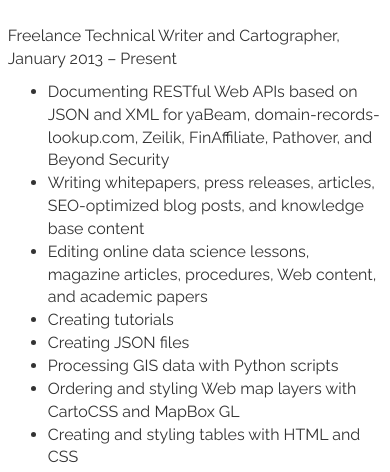
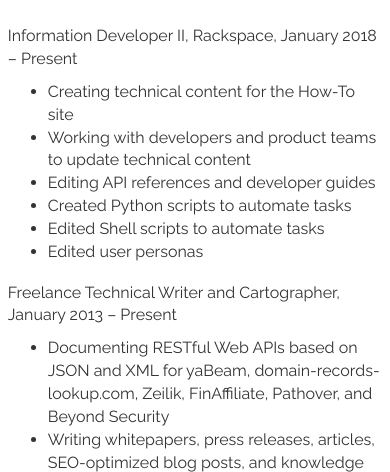
Before and after one commit to kdough03/kdough03.github.io, a plain HTML site: page cv.html in a window 390 px wide. Shown: the part 363-835 px from the top of the page. Drawn offline with nearby package versions, Linux system fonts and the light colour scheme; files whose address does not match are found by name.

Commit message:
Add Rackspace to CV and remove phone.

```diff
--- a/cv.html
+++ b/cv.html
@@ -39,6 +39,17 @@
 
 <!-- EXPERIENCE -->
  		<h2>Experience</h2>
+
+    <p>Information Developer II, Rackspace, January 2018 – Present</p>
+    <ul>
+      <li>Creating technical content for the How-To site</li>
+      <li>Working with developers and product teams to update technical content</li>
+      <li>Editing API references and developer guides</li>
+      <li>Created Python scripts to automate tasks</li>
+      <li>Edited Shell scripts to automate tasks</li>
+      <li>Edited user personas</li>
+    </ul>
+
 			<p>Freelance Technical Writer and Cartographer, January 2013 – Present</p>
 			<ul>
 				<li>Documenting RESTful Web APIs based on JSON and XML for yaBeam, domain-records-lookup.com, Zeilik, FinAffiliate, Pathover, and Beyond Security</li>
```
Also changed, not shown: contact.html (+0 -1 lines).
